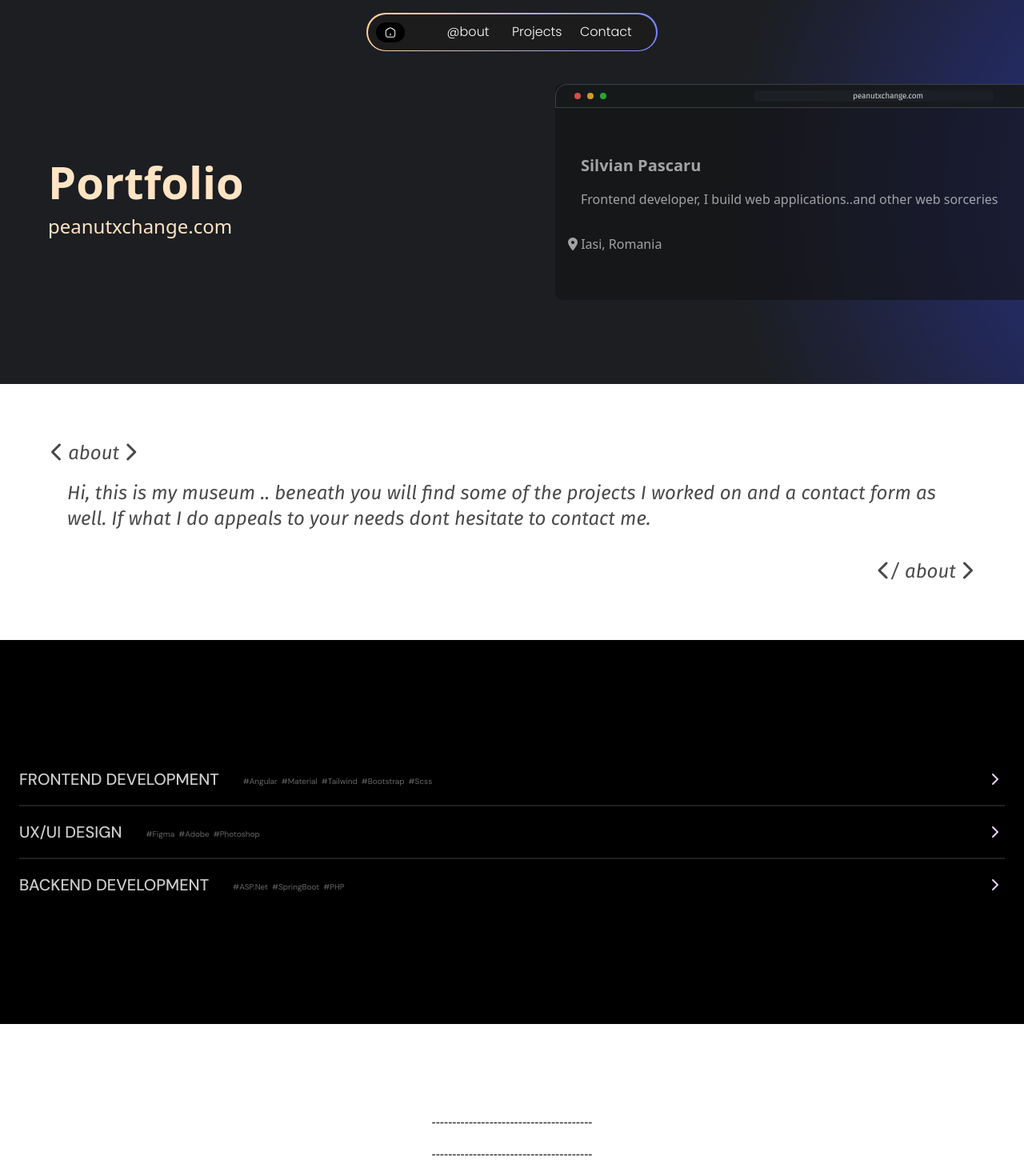
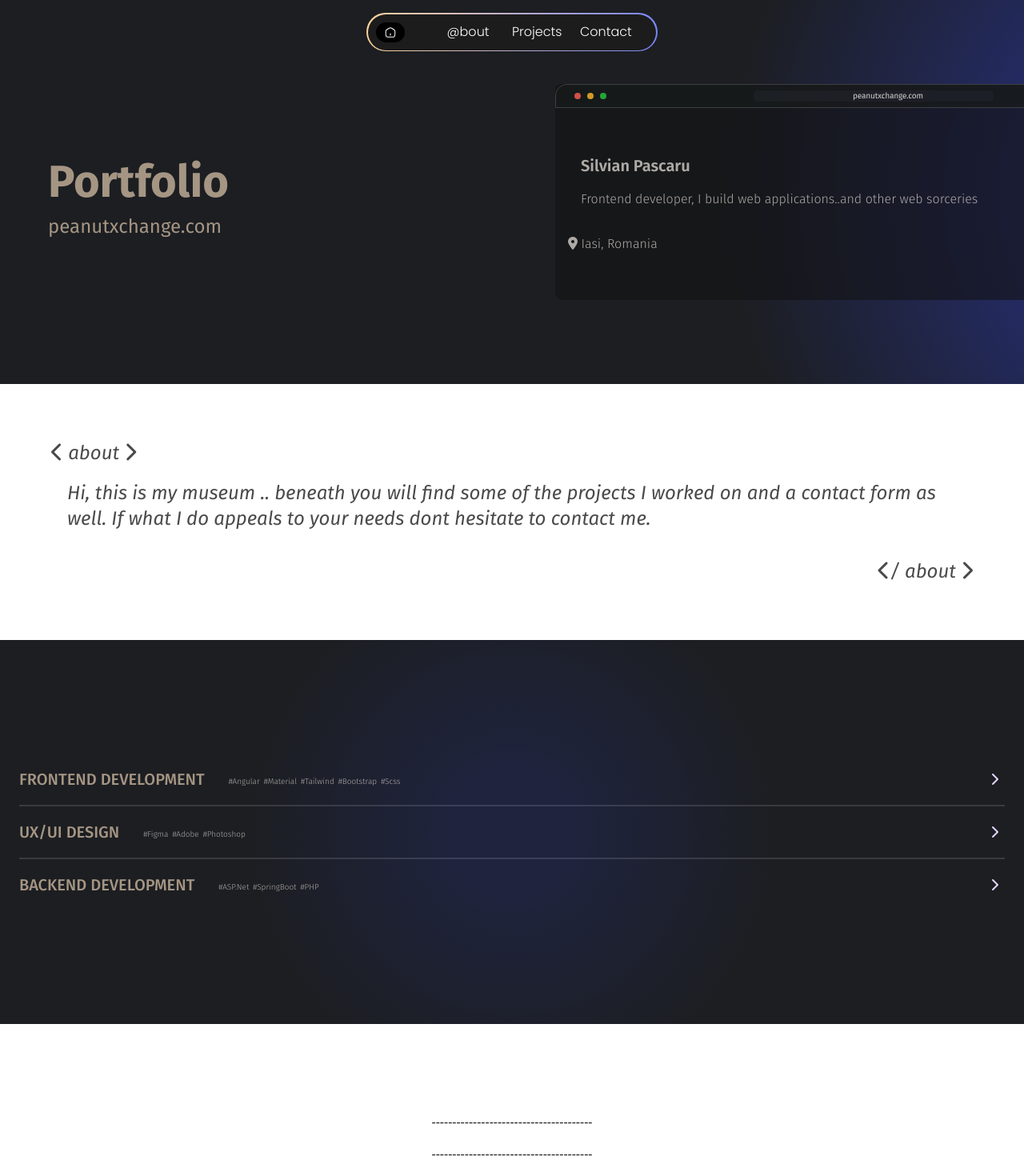
Before and after one commit to S-Peanut/ShowcaseApp, an Angular app: page / in a window 1280 px wide. Shown: the top 1470 px of the page at 80% size. Built offline with nearby package versions, Linux system fonts and the light colour scheme.

Commit message:
MainthemeSmallChanges

```diff
--- a/src/app/components/accordion/accordion.component.html
+++ b/src/app/components/accordion/accordion.component.html
@@ -1,4 +1,4 @@
-<div class="accordion-container dm-sans text-xs w-full h-full">
+<div class="accordion-container fira-sans-light text-xs w-full h-full">
     <section class="w-full h-full">
         <div class="inner-container w-full flex-center max-w-7xl h-3/6 ">
             <div class="accordion">
@@ -6,21 +6,26 @@
                     <a class="accordion-header" href="#item1" (click)="preventScroll('item1')">
                         <div class="sm:flex">
                             <h3>FRONTEND DEVELOPMENT</h3>
-                            <ul>
-                                <li>#Angular</li>
+                            <ul class="flex flex-wrap sm-sans">
+
+                                <li>#Angular
                                     <img class="accordion-icon" src="../../../assets/icons/angular3.svg">
-                                <li>#Material</li>
+                                </li>
+                                <li>#Material
                                     <img class="accordion-icon" src="../../../assets/icons/material.svg">
-                                <li>#Tailwind</li>
+                                </li>
+                                <li>#Tailwind
                                     <img class="accordion-icon" src="../../../assets/icons/tailwind2.svg">
-                                <li>#Bootstrap</li>
+                                </li>
+                                <li>#Bootstrap
                                     <img class="accordion-icon" src="../../../assets/icons/bootstrap2.svg">
-                                <li>#Scss</li>
+                                </li>
+                                <li>#Scss
                                     <img class="accordion-icon" src="../../../assets/icons/sass2.svg">
+                                </li>
                             </ul>
                         </div>
                         <i class="fa-solid fa-chevron-right"></i>
-                        <!-- <i class="fa-solid fa-chevron-down"></i> -->
                     </a>
                     <div class="accordion-body">
                         <p> When creating the user-facing aspect of websites I focus on applying the project design in detail for crafting visually appealing layouts, interactive features, and seamless user experiences to engage visitors effectively.</p>
@@ -31,17 +36,19 @@
                     <a class="accordion-header" href="#item2" (click)="preventScroll('item2')">
                         <div class="sm:flex">
                             <h3>UX/UI DESIGN</h3>
-                            <ul>
-                                <li>#Figma</li>
+                            <ul class="flex flex-wrap sm-sans">
+                                <li>#Figma
                                     <img class="accordion-icon" src="../../../assets/icons/figma.svg">
-                                <li>#Adobe</li>
+                                </li>
+                                <li>#Adobe
                                     <img class="accordion-icon" src="../../../assets/icons/illustrator.svg">
-                                <li>#Photoshop</li>
+                                </li>
+                                <li>#Photoshop
                                     <img class="accordion-icon" src="../../../assets/icons/photoshop.svg">
+                                </li>
                             </ul>
                         </div>
                         <i class="fa-solid fa-chevron-right"></i>
-                        <!-- <i class="fa-solid fa-chevron-down"></i> -->
                     </a>
                     <div class="accordion-body">
                         <p>Every great project starts with a flawless design that immerses your users even before the first line of text is read.</p>
@@ -52,14 +59,13 @@
                     <a class="accordion-header" href="#item3" (click)="preventScroll('item3')">
                         <div class="sm:flex">
                             <h3>BACKEND DEVELOPMENT</h3>
-                            <ul>
+                            <ul class="flex flex-wrap sm-sans">
                                 <li>#ASP.Net</li>
                                 <li>#SpringBoot</li>
                                 <li>#PHP</li>
                             </ul>
                         </div>
                         <i class="fa-solid fa-chevron-right"></i>
-                        <!-- <i class="fa-solid fa-chevron-down"></i> -->
                     </a>
                     <div class="accordion-body">
                         <p>For a smooth communication between UI and Server the behind-the-scenes functionality of a website is as important as the front. If you need server-side scripting or database management we can help you out.</p>
--- a/src/app/components/accordion/accordion.component.scss
+++ b/src/app/components/accordion/accordion.component.scss
@@ -9,7 +9,10 @@
 
 .accordion-container {
     section {
-        background-color: #000000;
+        background-color: $color-dark3;
+        background-image: radial-gradient(circle, rgba(51, 69, 233, 0.143) 10%, transparent 48%);
+        background-position: center;
+        background-repeat: no-repeat;
         display: flex;
         align-items: center;
         justify-content: center;
@@ -17,16 +20,16 @@
             margin: 0 auto;
             padding: 0 1.5rem;
             .accordion-item {
-                background-color: #000000;
+                background-color: transparent;
                 border: none;
                 hr {
                     border: 1px solid rgba(255, 255, 255, 0.5);
                 }
                 .accordion-header {
                     font-size: 1.6rem;
-                    color: rgba(255, 255, 255, .8);
+                    color: $color-bisque2;
                     text-decoration: none;
-                    background-color: #000000;
+                    background-color: transparent;
                     width: 100%;
                     display: flex;
                     align-items: center;
@@ -48,8 +51,10 @@
                     }
                     li {
                         font-size: 10px;
-                        color: rgba(255, 255, 255, 0.4);
+                        color: $color-secondary-gray;
                         padding: 0 0 1px 5px;
+                        display: flex;
+                        flex-direction: row;
                     }
                     .accordion-icon {
                         display: none;
@@ -59,10 +64,10 @@
                     max-height: 0;
                     overflow: hidden;
                     position: relative;
-                    background-color: #000;
+                    background-color: transparent;
                     transition: max-height 650ms;
                     p {
-                        color: #fff;
+                        color: $color-secondary-gray;
                         font-size: 15px;
                         padding: 2rem;
                     }
--- a/src/app/components/contact-form/contact-form.component.scss
+++ b/src/app/components/contact-form/contact-form.component.scss
@@ -4,7 +4,7 @@
     height: 100%;
     color: $color-bisque2;
     background-size: 200% auto;
-    background-image: radial-gradient(circle, rgba(51, 69, 233, 0.465) 10%, rgba(253, 29, 29, 0) 48%);
+    background-image: radial-gradient(circle, rgba(51, 69, 233, 0.465) 10%, transparent 48%);
     background-position: bottom left -140vw;
     @media screen and (min-width: $sm-screen) {
         background-position: bottom left -120vw;
--- a/src/app/components/cover/cover.component.html
+++ b/src/app/components/cover/cover.component.html
@@ -1,4 +1,4 @@
-<div class="cover-container flex flex-col sm:flex-row sm:justify-between sm:items-center">
+<div class="cover-container flex flex-col sm:flex-row sm:justify-between sm:items-center fira-sans-light">
     <div class="title-header h-1/2 sm:h-full sm:ml-10">
         <h1>Portfolio</h1>
         <h2>peanutxchange.com</h2>
--- a/src/app/components/cover/cover.component.scss
+++ b/src/app/components/cover/cover.component.scss
@@ -1,12 +1,9 @@
 @import '../../../assets/styles/variables.scss';
 .cover-container {
-    background-color: #1C1E22;
+    background-color: $color-dark3;
     background-size: 200% auto;
-    background-image: radial-gradient(circle, rgba(51, 69, 233, 0.465) 10%, rgba(253, 29, 29, 0) 48%);
+    background-image: radial-gradient(circle, rgba(51, 69, 233, 0.465) 10%, transparent 48%);
     background-position: bottom 0 right -120vw;
-    @media screen and (max-width: $sm-screen) {
-        background-position: bottom 0 right -120vw;
-    }
     background-repeat: no-repeat;
     overflow: hidden; // hides - margin of the widget
     width: 100%;
@@ -18,12 +15,12 @@
         flex-direction: column;
         h1 {
             font-size: 3.5rem;
-            color: #ffe4c4;
+            color: $color-bisque2;
             font-weight: 700;
         }
         h2 {
             font-size: 1.5rem;
-            color: bisque;
+            color: $color-bisque2;
             font-weight: 400;
         }
     }
@@ -32,7 +29,7 @@
         border-bottom-left-radius: 10px;
         border-top-left-radius: 6px;
         .widget-card {
-            color: rgba(255, 255, 255, 0.603);
+            color: $color-secondary-gray;
             display: flex;
             justify-content: center;
             flex-direction: column;
--- a/src/assets/styles/colors.scss
+++ b/src/assets/styles/colors.scss
@@ -1,6 +1,8 @@
-$color-gray: rgb(166, 166, 166);
+$color-gray: #a6a6a6;
 $color-dark1: rgb(74, 74, 74);
 $color-dark2: #1C1C1C;
 $color-dark3: #1C1E22;
-$color-bisque2: rgba(255, 228, 196, 0.686);
+$color-dark4: #01000c;
+$color-bisque2: rgba(255, 228, 196, 0.603);
+$color-secondary-gray: rgba(207, 204, 199, 0.814);
 $color-alpha_blue: rgba(51, 69, 233, 0.465);
```
Lines whose indentation alone changed are shown as unchanged.
